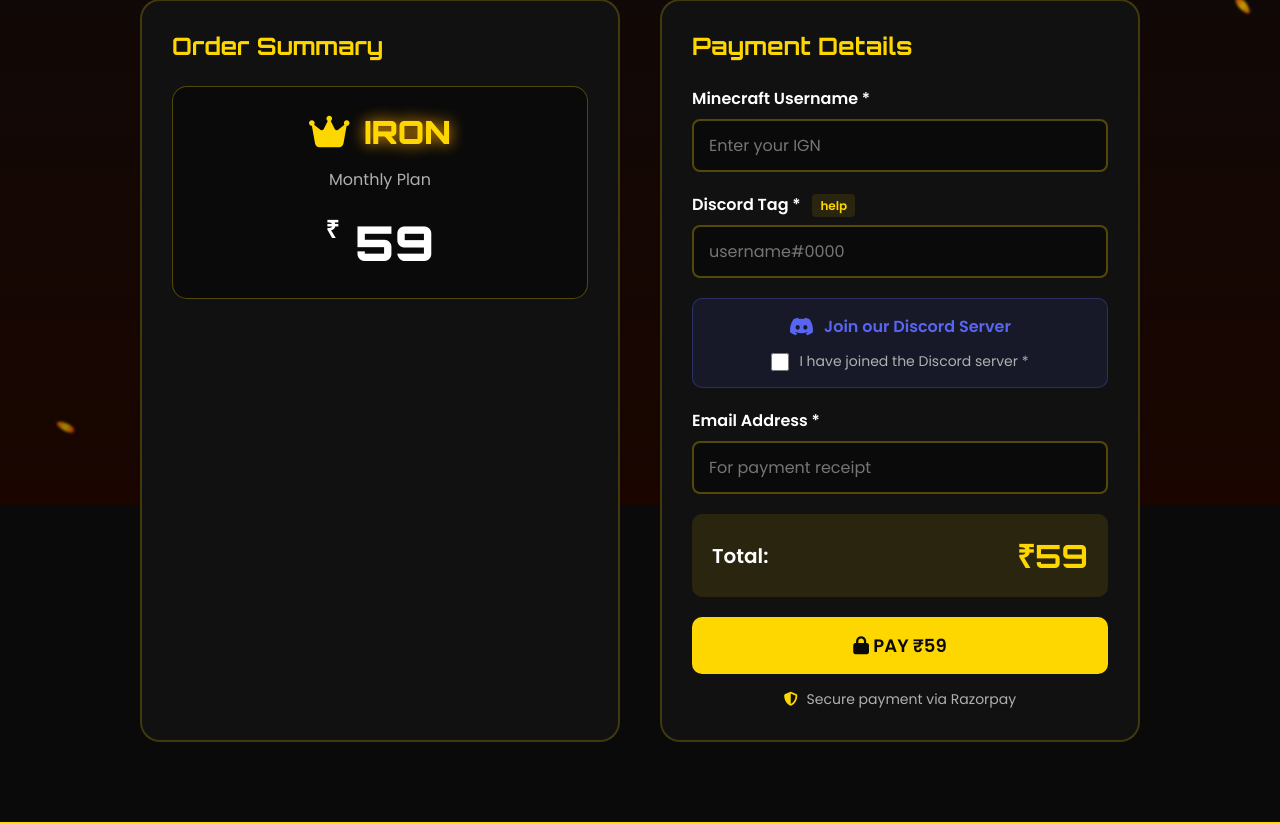
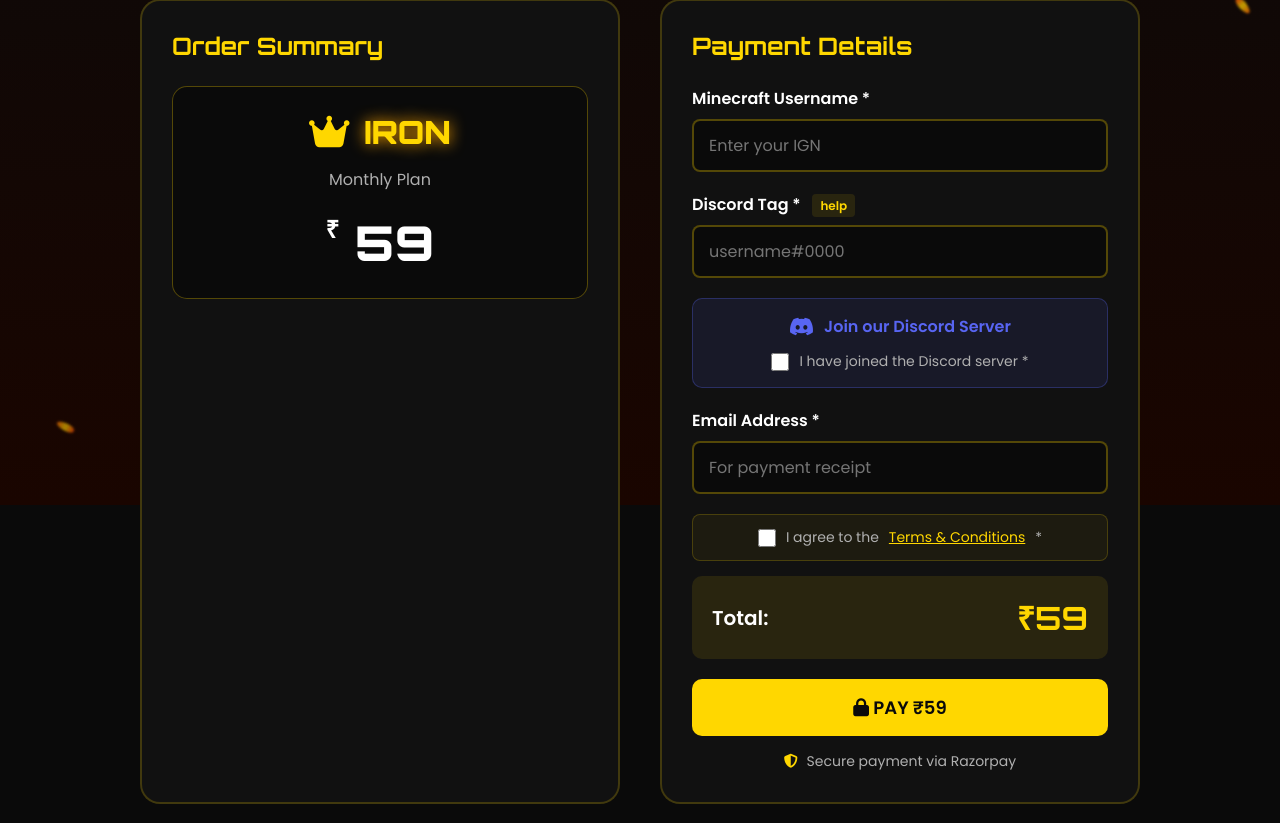
Before and after one commit to spy1345a/GamePodra-Store, a Flask app: page /checkout in a window 1280 px wide. Shown: the part 295-1118 px from the top of the page. Run offline with Flask 3, Linux system fonts and the light colour scheme.

Commit message:
Add terms and conditions checkbox

```diff
--- a/static/style.css
+++ b/static/style.css
@@ -1001,6 +1001,24 @@ html {
     accent-color: var(--yellow);
 }
 
+.terms-checkbox {
+    background: rgba(255, 215, 0, 0.05);
+    border: 1px solid rgba(255, 215, 0, 0.2);
+    padding: 12px;
+    border-radius: 8px;
+    font-size: 14px;
+    margin-bottom: 15px;
+}
+
+.terms-checkbox a {
+    color: var(--yellow);
+    text-decoration: underline;
+}
+
+.terms-checkbox a:hover {
+    text-shadow: 0 0 10px var(--yellow-glow);
+}
+
 /* Discord Help Page */
 .help-section {
     padding: 80px 20px;
--- a/templates/checkout.html
+++ b/templates/checkout.html
@@ -87,6 +87,11 @@
                         <input type="email" id="email" name="email" required placeholder="For payment receipt">
                     </div>
 
+                    <label class="checkbox-label terms-checkbox">
+                        <input type="checkbox" id="termsAccepted" required>
+                        I agree to the <a href="#" onclick="alert('Terms: No refunds, rank expires in 30 days for monthly. Lifetime ranks are permanent.'); return false;">Terms & Conditions</a> *
+                    </label>
+
                     <div class="total-amount">
                         <span>Total:</span>
                         <span class="amount">₹{{ price }}</span>
```
